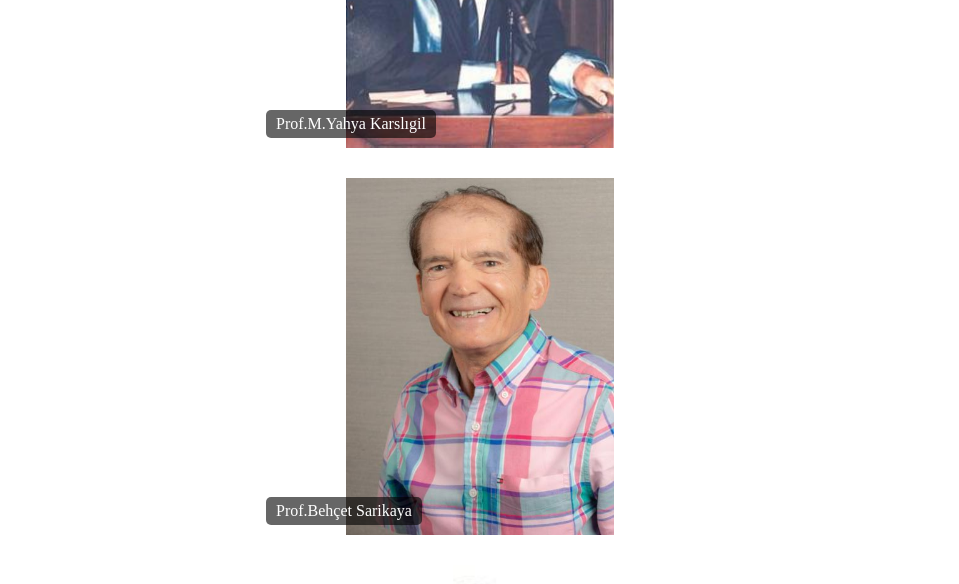
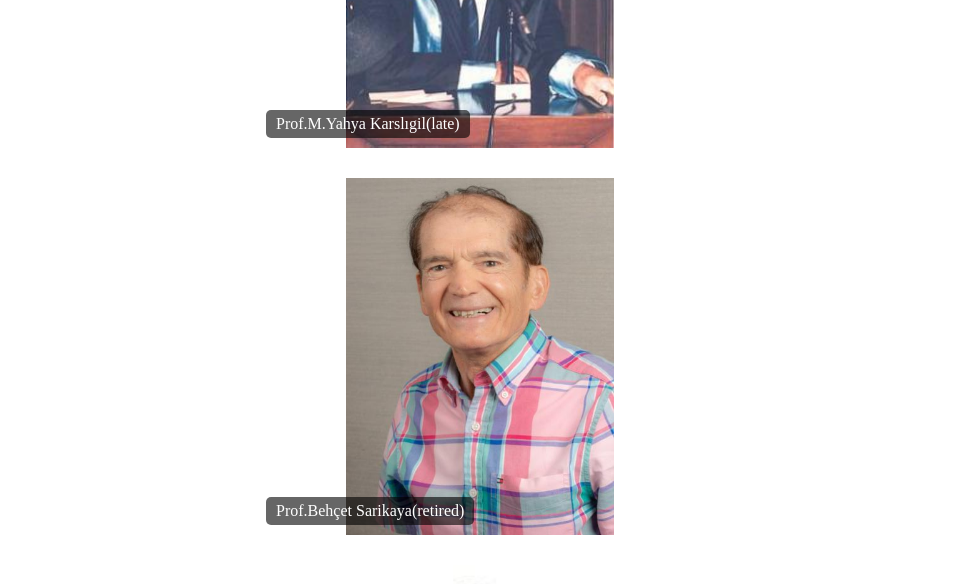
Before and after one commit to ahmetfeyziates/ahmetfeyziates.github.io, a Jekyll site: the page built from index.html, in a window 1280 px wide. Shown: the part 1451-2035 px from the top of the page, without its empty margins (160-1119 px from the left). Built offline with Jekyll 4.4.1, drawn with Linux system fonts in a browser that asks for light colours.

Commit message:
Update index.html

```diff
--- a/index.html
+++ b/index.html
@@ -17,12 +17,12 @@
 	<p>Academicians influential throughout my academic and professionla life (my academic advisors):</p>
 	<div class="image-row">
 		<div class="image-container">
-			<img src="images/yahya_karslıgil.jpg" alt="Prof.M.Yahya Karslıgil(late)" width="270" height="335" style="display: block; margin: auto;">
-			<div class="image-text">Prof.M.Yahya Karslıgil</div>
+			<img src="images/yahya_karslıgil.jpg" alt="Prof.M.Yahya Karslıgil" width="270" height="335" style="display: block; margin: auto;">
+			<div class="image-text">Prof.M.Yahya Karslıgil(late)</div>
 		</div>
 		<div class="image-container">
-			<img src="images/behcet_sarikaya.jpg" alt="Prof.Behçet Sarikaya(retired)" width="429" height="570" style="display: block; margin: auto;">
-			<div class="image-text">Prof.Behçet Sarikaya</div>
+			<img src="images/behcet_sarikaya.jpg" alt="Prof.Behçet Sarikaya" width="429" height="570" style="display: block; margin: auto;">
+			<div class="image-text">Prof.Behçet Sarikaya(retired)</div>
 		</div>
 		<div class="image-container">
 			<img src="images/riza_cenk_erdur.jpg" alt="Assoc.Prof.Rıza Cenk Erdur" width="200" height="200" style="display: block; margin: auto;">
```
